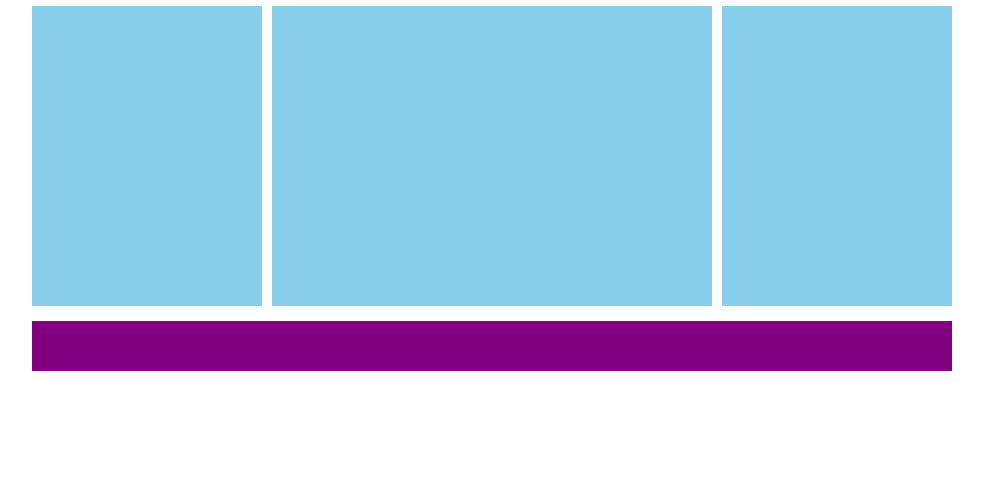
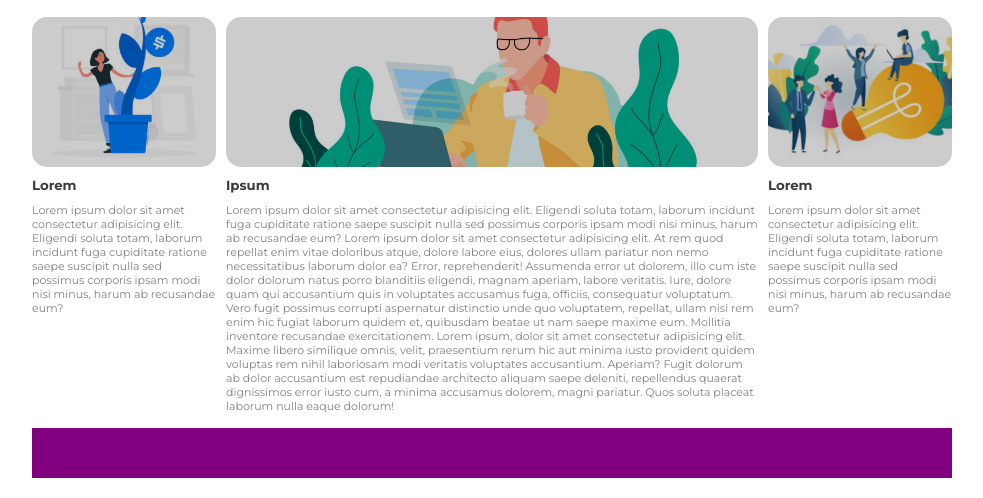
Before and after one commit to 20Federico/htmlcss-wp, a plain HTML site: page index.html in a window 1280 px wide. Shown: the part 583-1081 px from the top of the page, without its empty margins (148-1131 px from the left). Before the commit the page ends 974 px from the top, so only its background shows below. Drawn offline with Linux system fonts and the light colour scheme.

Commit message:
colonne con immagine, h5 e p

```diff
--- a/css/style.css
+++ b/css/style.css
@@ -12,8 +12,9 @@ header, main, footer{
     margin: auto;
 }
 
-h1{
-    font-size: 25px;
+h5{
+    padding: 10px 0;
+    color: rgb(58, 58, 58);
 }
 
 header{
@@ -59,8 +60,7 @@ footer{
 
 .hero_section{
     height: 350px;
-    /* background-image: url(../img/banner.jpg); */
-    background:linear-gradient(0deg, rgba(0, 0, 0, 0.2), rgba(0, 0, 0, 0.2)), url(../img/banner.jpg);
+    background: linear-gradient(0deg, rgba(0, 0, 0, 0.2), rgba(0, 0, 0, 0.2)), url(../img/banner.jpg);
     background-size: cover;
     background-position: center;
     margin-bottom: 25px;
@@ -98,26 +98,45 @@ footer{
 }
 
 .box_2_header p{
-    font-size: 11px;
+    font-size: 13px;
     color: gray;
-}
-
-.row{
-    width: 100%;
-    height: 300px;
 }
 
 .column{
     float: left;
-    background-color: skyblue;
-    height: 300px;
+    width: 20%;
 }
 
-.short.column{
-    width: 25%;
+.big.column{
+    width: calc(60% - 20px);
+    margin: 0 10px;
 }
 
-.long.column{
-    width: calc(50% - 20px);
-    margin: 0 10px;
+.column_image img{
+    width: 100%;
+    height: 150px;
 }
+
+.column_image.one{
+    background: linear-gradient(0deg, rgba(0, 0, 0, 0.2), rgba(0, 0, 0, 0.2)), url(../img/img-1.jpg);
+}
+
+.column_image.two{
+    background: linear-gradient(0deg, rgba(0, 0, 0, 0.2), rgba(0, 0, 0, 0.2)), url(../img/banner-2.jpg);
+}
+
+.column_image.three{
+    background: linear-gradient(0deg, rgba(0, 0, 0, 0.2), rgba(0, 0, 0, 0.2)), url(../img/img-3.jpg);
+}
+
+.column .column_image{
+    height: 150px;
+    background-size: cover;
+    background-position: center;
+    border-radius: 15px;
+}
+
+.column p{
+    font-size: 11px;
+    color: gray;
+}
--- a/index.html
+++ b/index.html
@@ -42,9 +42,30 @@
                 </div>
 
                 <div class="row clearfix">
-                    <div class="short column"></div>
-                    <div class="long column"></div>
-                    <div class="short column"></div>
+                    <div class="column">
+                        <div class="column_image one"></div>
+                        <section>
+                            <h5>Lorem</h5>
+                            <p>Lorem ipsum dolor sit amet consectetur adipisicing elit. Eligendi soluta totam, laborum incidunt fuga cupiditate ratione saepe suscipit nulla sed possimus corporis ipsam modi nisi minus, harum ab recusandae eum?</p>
+                        </section>
+                    </div>
+                    <div class="big column">
+                        <div class="column_image two"></div>
+                        <section>
+                            <h5>Ipsum</h5>
+                            <p>Lorem ipsum dolor sit amet consectetur adipisicing elit. Eligendi soluta totam, laborum incidunt fuga cupiditate ratione saepe suscipit nulla sed possimus corporis ipsam modi nisi minus, harum ab recusandae eum? Lorem ipsum dolor sit amet consectetur adipisicing elit. At rem quod repellat enim vitae doloribus atque, dolore labore eius, dolores ullam pariatur non nemo necessitatibus laborum dolor ea? Error, reprehenderit!
+                            Assumenda error ut dolorem, illo cum iste dolor dolorum natus porro blanditiis eligendi, magnam aperiam, labore veritatis. Iure, dolore quam qui accusantium quis in voluptates accusamus fuga, officiis, consequatur voluptatum.
+                            Vero fugit possimus corrupti aspernatur distinctio unde quo voluptatem, repellat, ullam nisi rem enim hic fugiat laborum quidem et, quibusdam beatae ut nam saepe maxime eum. Mollitia inventore recusandae exercitationem. Lorem ipsum, dolor sit amet consectetur adipisicing elit. Maxime libero similique omnis, velit, praesentium rerum hic aut minima iusto provident quidem voluptas rem nihil laboriosam modi veritatis voluptates accusantium. Aperiam?
+                            Fugit dolorum ab dolor accusantium est repudiandae architecto aliquam saepe deleniti, repellendus quaerat dignissimos error iusto cum, a minima accusamus dolorem, magni pariatur. Quos soluta placeat laborum nulla eaque dolorum!</p>
+                        </section>
+                    </div>
+                    <div class="column">
+                        <div class="column_image three"></div>
+                        <section>
+                            <h5>Lorem</h5>
+                            <p>Lorem ipsum dolor sit amet consectetur adipisicing elit. Eligendi soluta totam, laborum incidunt fuga cupiditate ratione saepe suscipit nulla sed possimus corporis ipsam modi nisi minus, harum ab recusandae eum?</p>
+                        </section>
+                    </div>
                 </div>
             </div>
         </main>
```
